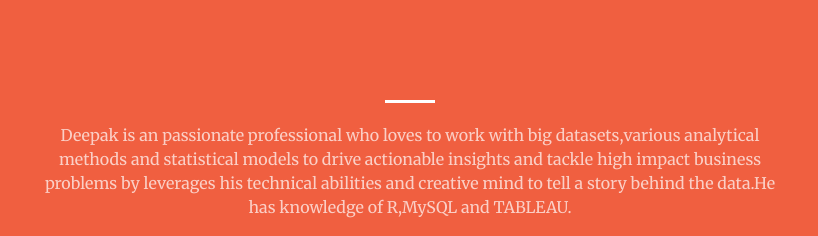
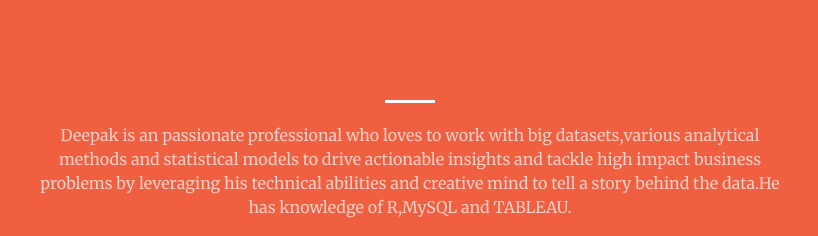
Before and after one commit to DeepakKumarGS/deepakkumargs.github.io, a website: page index.html in a window 1280 px wide. Shown: the part 820-1056 px from the top of the page, 230-1048 px from the left. Drawn offline with nearby package versions, Linux system fonts and the light colour scheme.

Commit message:
"changes made"

```diff
--- a/index.html
+++ b/index.html
@@ -83,8 +83,8 @@
             <div class="row">
                 <div class="col-lg-8 col-lg-offset-2 text-center">
                     <hr class="light">
-                    <p class="text-faded">Deepak is an passionate professional who loves to work with big datasets,various analytical methods and statistical models to drive actionable insights and tackle high impact business problems by leverages his technical abilities and creative mind to tell a story behind the data.He has knowledge of R,MySQL and TABLEAU.</p>
-                    <p class="text-faded">An University Rankholder in his bachelors,Deepak is currently doing his Post graduation in Business Analytics and Business Intelligence from Great Lakes Institute of Management after  2 years of working at Rane Engine Valves as Manufacturing Engineer specialising in Product Development.</p>
+                    <p class="text-faded">Deepak is an passionate professional who loves to work with big datasets,various analytical methods and statistical models to drive actionable insights and tackle high impact business problems by leveraging his technical abilities and creative mind to tell a story behind the data.He has knowledge of R,MySQL and TABLEAU.</p>
+                    <p class="text-faded">An University Rankholder in his bachelors,Deepak is currently doing his Post graduation in Business Analytics and Business Intelligence from Great Lakes Institute of Management after 2 years of working at Rane Engine Valves as Manufacturing Engineer specialising in Product Development.</p>
                 </div>
             </div>
         </div>
```
Also changed, not shown: 1 other file.
